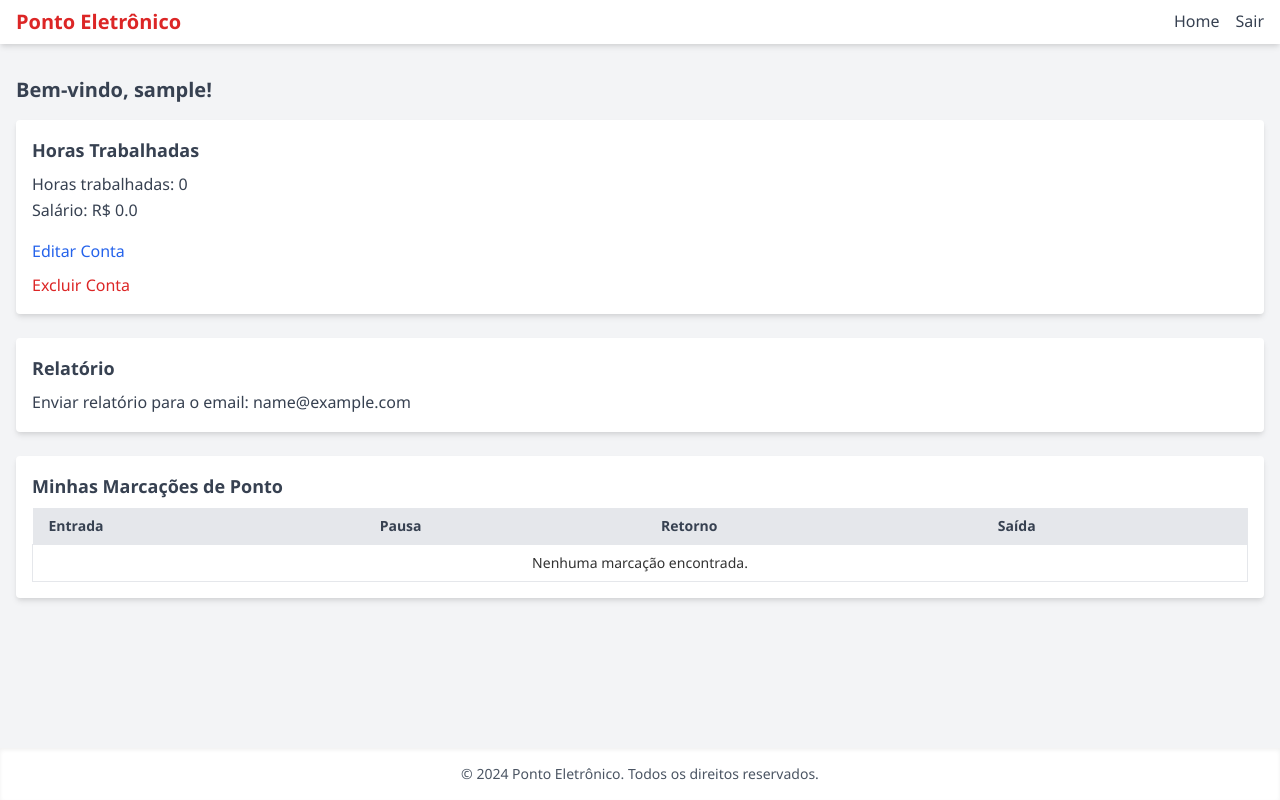
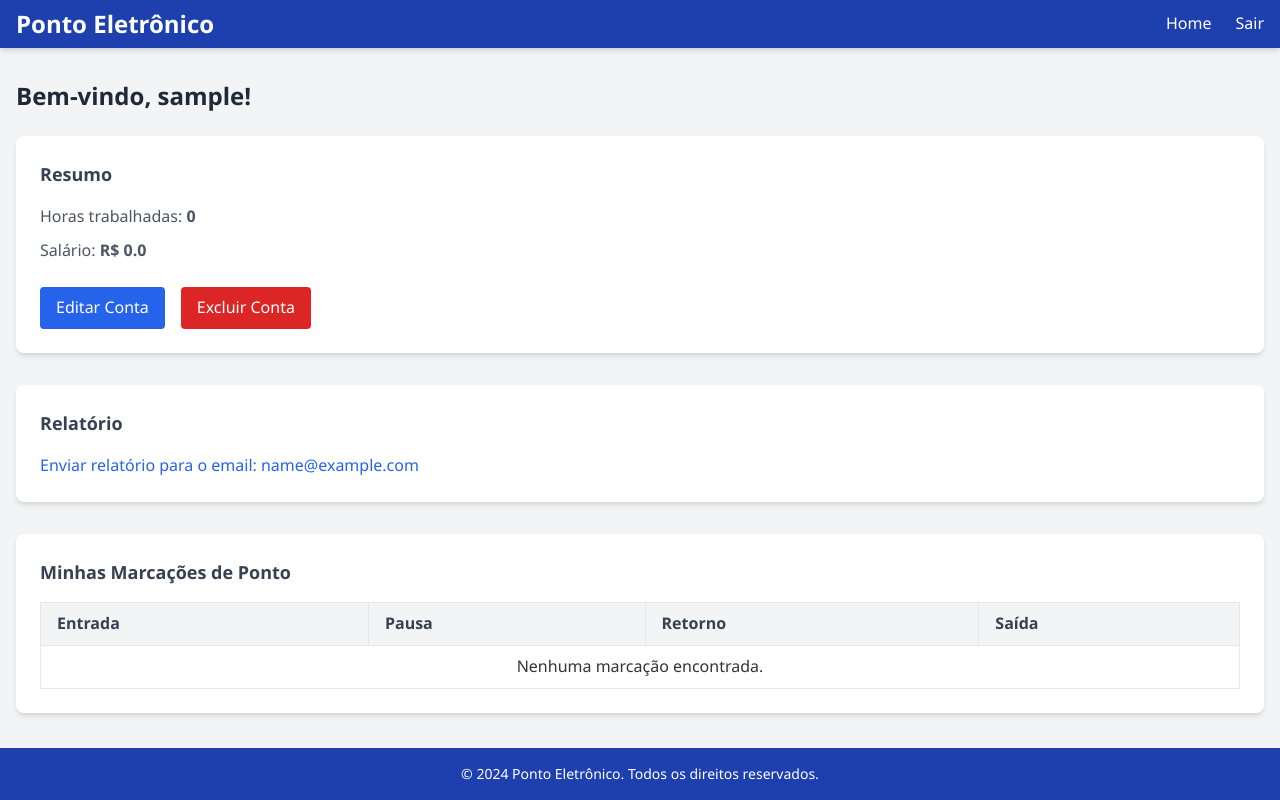
Before and after one commit to sharktank-tech/e-ponto, a Flask app: page /conta in a window 1280 px wide. Run offline with Flask 3, Linux system fonts and the light colour scheme; the visitor is signed in with stand-in values (Sample User, id 1); data that the repository does not hold is empty.

Commit message:
atualizações de layout

```diff
--- a/web/templates/conta/conta.html
+++ b/web/templates/conta/conta.html
@@ -10,56 +10,58 @@
 </head>
 <body class="bg-gray-100 flex flex-col min-h-screen">
     <!-- Navbar -->
-    <nav class="bg-white shadow-md">
+    <nav class="bg-blue-800 shadow-md text-white">
         <div class="container mx-auto px-4 py-2 flex justify-between items-center">
-            <h1 class="text-xl font-bold text-red-600">Ponto Eletrônico</h1>
-            <button id="menu-toggle" class="md:hidden text-gray-700 hover:text-red-600">
+            <h1 class="text-2xl font-bold">Ponto Eletrônico</h1>
+            <button id="menu-toggle" class="md:hidden text-white hover:text-gray-200">
                 <svg xmlns="http://www.w3.org/2000/svg" class="h-6 w-6" fill="none" viewBox="0 0 24 24" stroke="currentColor">
                     <path stroke-linecap="round" stroke-linejoin="round" stroke-width="2" d="M4 6h16M4 12h16M4 18h16" />
                 </svg>
             </button>
-            <ul id="menu" class="hidden md:flex space-x-4">
+            <ul id="menu" class="hidden md:flex space-x-6">
                 {% if admin == 1 %}
-                <li><a href="{{ url_for('admin.admin_dashboard') }}" class="text-gray-700 hover:text-red-600">Admin</a></li>
+                <li><a href="{{ url_for('admin.admin_dashboard') }}" class="hover:underline">Admin</a></li>
                 {% endif %}
-                <li><a href="/" class="text-gray-700 hover:text-red-600">Home</a></li>
-                <li><a href="logout" class="text-gray-700 hover:text-red-600">Sair</a></li>
+                <li><a href="/" class="hover:underline">Home</a></li>
+                <li><a href="logout" class="hover:underline">Sair</a></li>
             </ul>
         </div>
     </nav>
 
     <!-- Main Content -->
     <main class="flex-grow container mx-auto px-4 py-8">
-        <h2 class="text-xl font-bold text-gray-700 mb-4">Bem-vindo, {{ user.username }}!</h2>
-        <div class="bg-white p-4 rounded shadow-md">
-            <h3 class="text-lg font-bold text-gray-700 mb-2">Horas Trabalhadas</h3>
-            <p class="text-gray-700">Horas trabalhadas: {{ horas_trabalhadas }}</p>
-            <p class="text-gray-700">Salário: R$ {{ salario }}</p>
-            <div class="mt-4">
-                <a href="{{ url_for('main.editar_conta') }}" class="text-blue-600 hover:underline">Editar Conta</a>
-                <form action="{{ url_for('main.deletar_conta') }}" method="POST" class="mt-2">
-                    <button type="submit" class="text-red-600 hover:underline">Excluir Conta</button>
+        <h2 class="text-2xl font-bold text-gray-800 mb-6">Bem-vindo, {{ user.username }}!</h2>
+
+        <!-- Informações do Usuário -->
+        <section class="bg-white p-6 rounded-lg shadow-md mb-8">
+            <h3 class="text-lg font-bold text-gray-700 mb-4">Resumo</h3>
+            <p class="text-gray-600 mb-2">Horas trabalhadas: <span class="font-semibold">{{ horas_trabalhadas }}</span></p>
+            <p class="text-gray-600">Salário: <span class="font-semibold">R$ {{ salario }}</span></p>
+            <div class="mt-6 flex space-x-4">
+                <a href="{{ url_for('main.editar_conta') }}" class="px-4 py-2 bg-blue-600 text-white rounded hover:bg-blue-700">Editar Conta</a>
+                <form action="{{ url_for('main.deletar_conta') }}" method="POST">
+                    <button type="submit" class="px-4 py-2 bg-red-600 text-white rounded hover:bg-red-700">Excluir Conta</button>
                 </form>
             </div>
-        </div>
+        </section>
 
-        <!-- Relatório Section -->
-        <div class="bg-white p-4 rounded shadow-md mt-6">
-            <h3 class="text-lg font-bold text-gray-700 mb-2">Relatório</h3>
-            <a href="/relatorio" class="text-gray-700 hover:text-red-600">Enviar relatório para o email: {{ user.email }}</a>
-        </div>
+        <!-- Relatório -->
+        <section class="bg-white p-6 rounded-lg shadow-md mb-8">
+            <h3 class="text-lg font-bold text-gray-700 mb-4">Relatório</h3>
+            <a href="/relatorio" class="text-blue-600 hover:underline">Enviar relatório para o email: {{ user.email }}</a>
+        </section>
 
-        <!-- Tabela de Marcação de Ponto -->
-        <div class="bg-white p-4 rounded shadow-md mt-6">
-            <h3 class="text-lg font-bold text-gray-700 mb-2">Minhas Marcações de Ponto</h3>
+        <!-- Tabela de Marcações -->
+        <section class="bg-white p-6 rounded-lg shadow-md">
+            <h3 class="text-lg font-bold text-gray-700 mb-4">Minhas Marcações de Ponto</h3>
             <div class="overflow-x-auto">
-                <table class="min-w-full table-auto text-sm">
+                <table class="min-w-full border-collapse border border-gray-200">
                     <thead>
-                        <tr class="bg-gray-200 text-gray-700">
-                            <th class="px-4 py-2 text-left">Entrada</th>
-                            <th class="px-4 py-2 text-left">Pausa</th>
-                            <th class="px-4 py-2 text-left">Retorno</th>
-                            <th class="px-4 py-2 text-left">Saída</th>
+                        <tr class="bg-gray-100 text-gray-700">
+                            <th class="border px-4 py-2 text-left">Entrada</th>
+                            <th class="border px-4 py-2 text-left">Pausa</th>
+                            <th class="border px-4 py-2 text-left">Retorno</th>
+                            <th class="border px-4 py-2 text-left">Saída</th>
                         </tr>
                     </thead>
                     <tbody>
@@ -78,12 +80,12 @@
                     </tbody>
                 </table>
             </div>
-        </div>
+        </section>
     </main>
 
     <!-- Footer -->
-    <footer class="bg-white py-4 shadow-inner">
-        <div class="container mx-auto px-4 text-center text-sm text-gray-600">
+    <footer class="bg-blue-800 text-white py-4">
+        <div class="container mx-auto px-4 text-center text-sm">
             © 2024 Ponto Eletrônico. Todos os direitos reservados.
         </div>
     </footer>
```
Also changed, not shown: web/static/css/index.css (+98 -0 lines), web/templates/main/index.html (+31 -31 lines).
